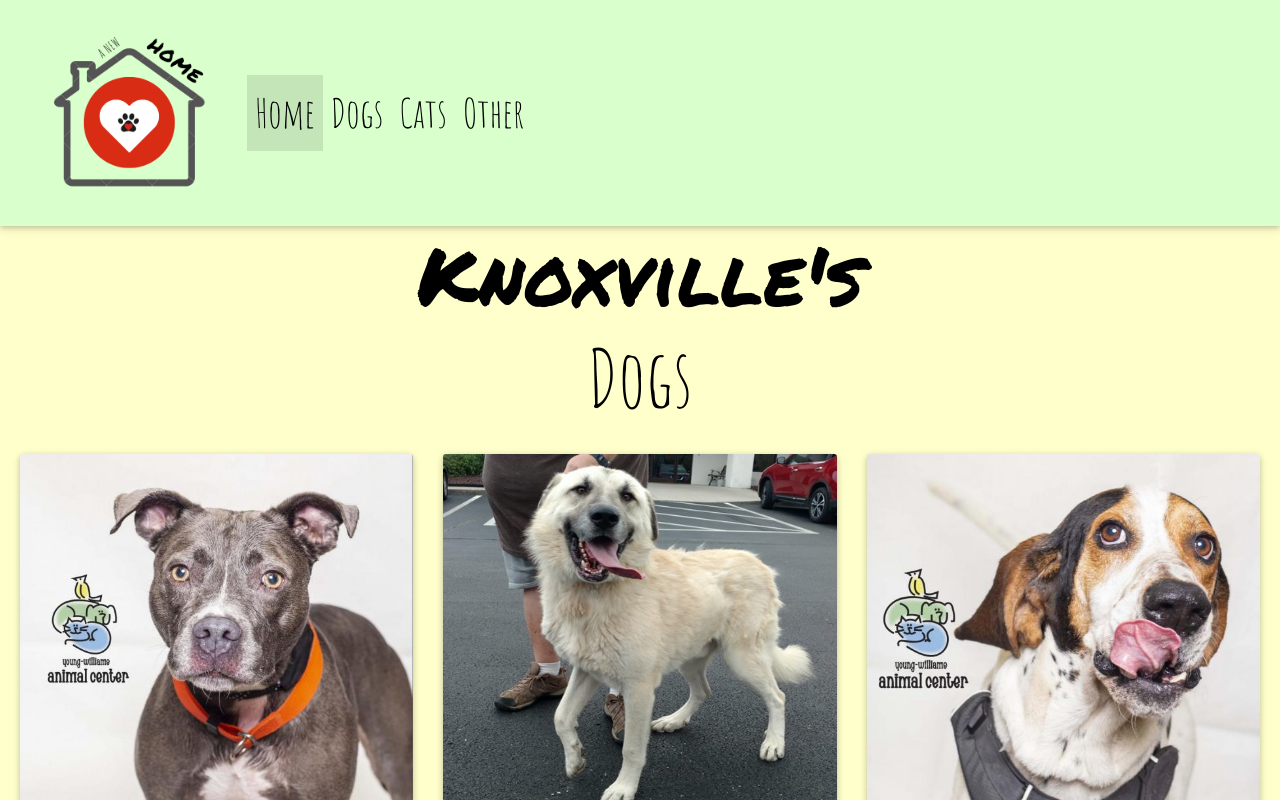
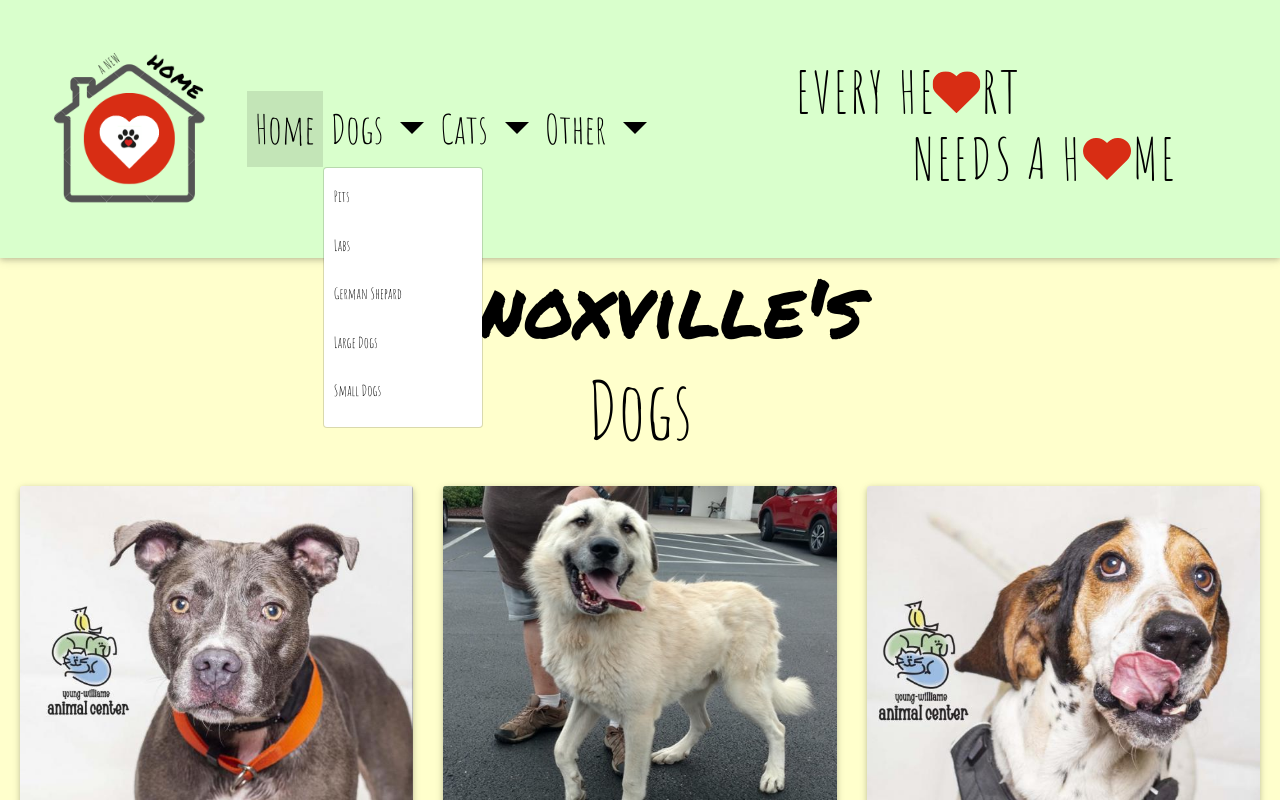
Before and after one commit to kirsten-marie/A-New-Home, a plain HTML site: page displayanimals.html in a window 1280 px wide. Both pictures are taken after a click on the link "Dogs". Shown: the top 800 px of the page. Drawn offline with Linux system fonts and the light colour scheme.

Commit message:
Added dropdowns to menu and our site motto

```diff
--- a/displayanimals.html
+++ b/displayanimals.html
@@ -27,17 +27,47 @@
 		<ul class="navbar-nav mr-auto ">
 			<li class="nav-item active">
 				<a class="nav-link" href="#">Home</a>
-			</li>
-			<li class="nav-item">
-				<a class="nav-link" href="#">Dogs</a>
-			</li>
-			<li class="nav-item">
-				<a class="nav-link" href="#">Cats</a>
-            </li>
-            <li class="nav-item">
-				<a class="nav-link" href="#">Other</a>
-			</li>
-		</ul>
+      </li>
+
+    <!-- Dogs Dropdown -->
+    <li class="nav-item dropdown">
+      <a class="nav-link dropdown-toggle" href="#" id="navbardrop" data-toggle="dropdown">
+        Dogs
+      </a>
+      <div class="dropdown-menu">
+        <a class="dropdown-item" id="pits" href="#">Pits</a>
+        <a class="dropdown-item" href="#">Labs</a>
+        <a class="dropdown-item" href="#">German Shepard</a>
+        <a class="dropdown-item" href="#">Large Dogs</a>
+        <a class="dropdown-item" href="#">Small Dogs</a>
+      </div>
+    </li>
+    <!-- Cats Dropdown -->
+    <li class="nav-item dropdown">
+      <a class="nav-link dropdown-toggle" href="#" id="navbardrop" data-toggle="dropdown">
+        Cats
+      </a>
+      <div class="dropdown-menu">
+        <a class="dropdown-item" href="#" id="cats_long">Long-Haired</a>
+        <a class="dropdown-item" href="#" id="cats_short">Short-Haired</a>
+      </div>
+    </li>
+    <!-- Other Animals Dropdown -->
+    <li class="nav-item dropdown">
+      <a class="nav-link dropdown-toggle" href="#" id="navbardrop" data-toggle="dropdown">
+        Other
+      </a>
+      <div class="dropdown-menu">
+        <a class="dropdown-item" href="#" id="Furry">Small & Furry</a>
+        <a class="dropdown-item" href="#" id="birds">Birds</a>
+        <a class="dropdown-item" href="#" id="horses">Horses & Barnyard</a>
+        <a class="dropdown-item" href="#" id="reptiles">Scales, Fins, & Other</a>
+      </div>
+    </li>
+    </ul>
+    <span class="navbar-text">
+      <img class="pull-right clearfix" src="img/Motto2.png" id="motto">
+     </span>
 	</div>
 </div>
 </nav>
```
Also changed, not shown: img/Motto.png (added), img/Motto2.png (added).
